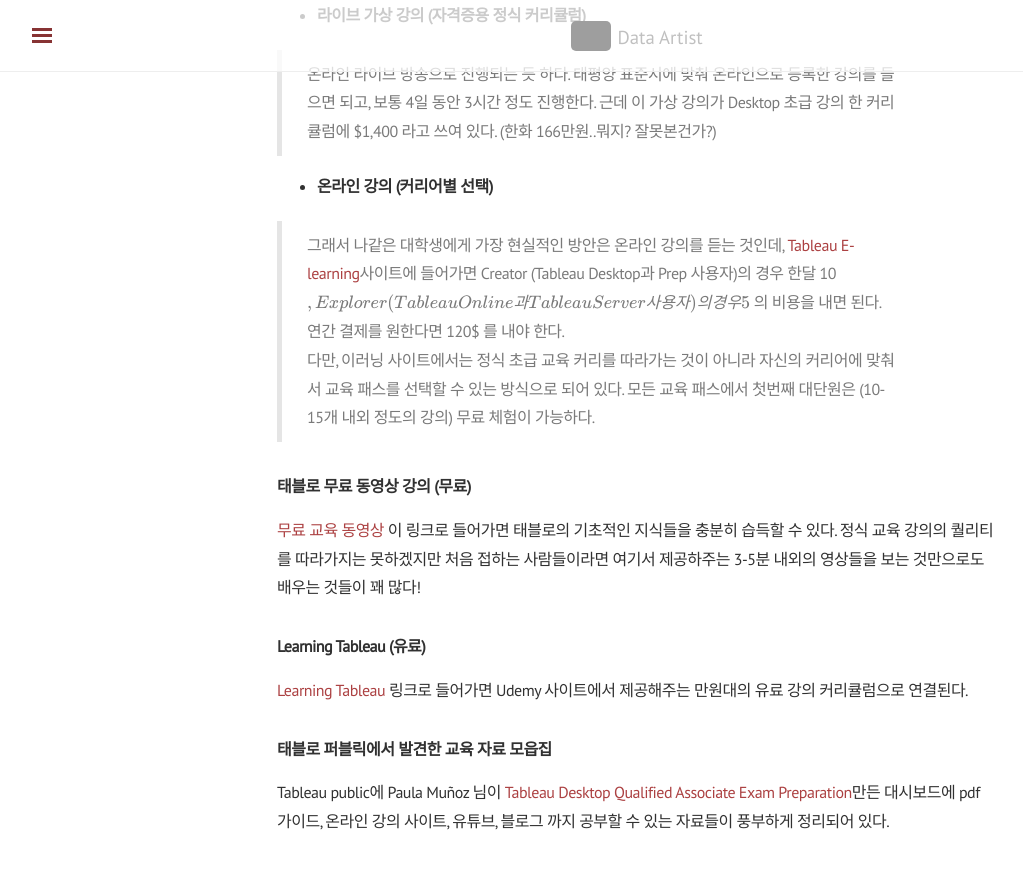
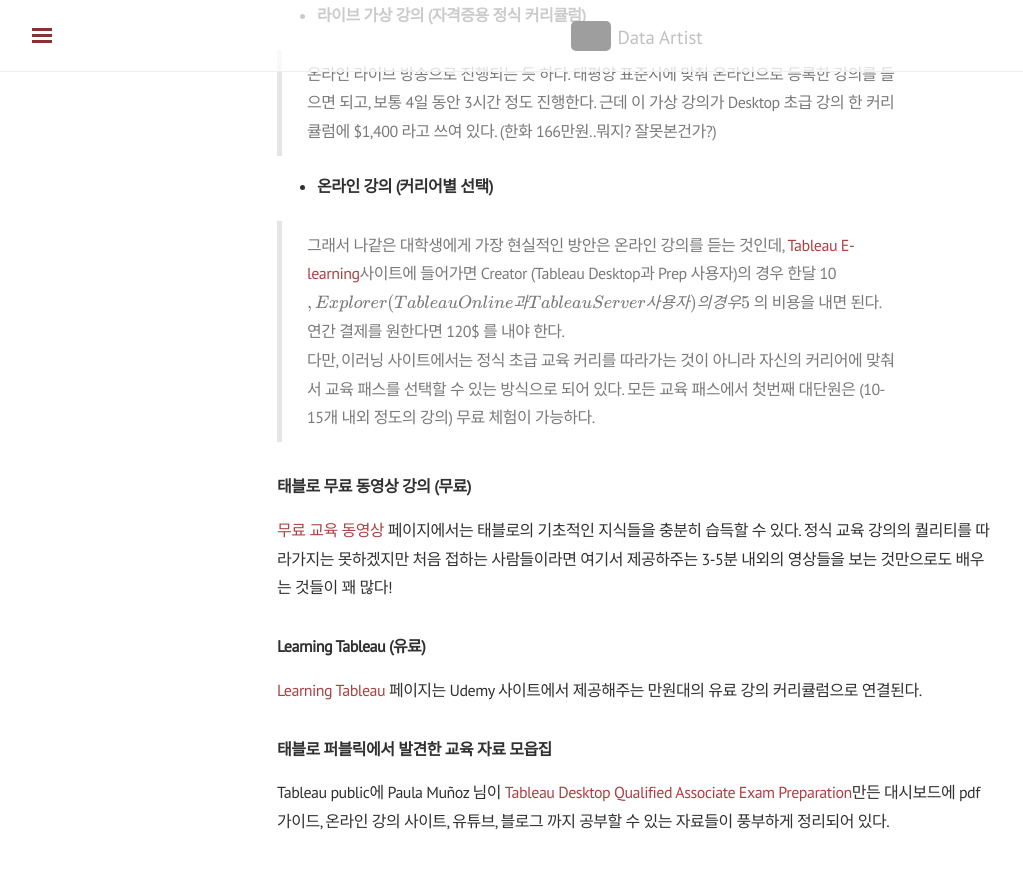
Before and after one commit to shanny924/shanny924.github.io, a Jekyll site: the page built from _posts/2020-01-14-github-with-atom.md, in a window 1280 px wide and 900 px high, scrolled down 4058 px. Shown: the top 869 px of the window, without its empty margins (3-1026 px from the left). Built offline with Jekyll 4.4.1, drawn with Linux system fonts in a browser that asks for light colours; nearby versions of some CDN libraries; formulas are drawn with MathJax 3; grey boxes are pictures that could not be loaded.

Commit message:
Update 2020-01-14-github-with-atom.md

```diff
--- a/_posts/2020-01-14-github-with-atom.md
+++ b/_posts/2020-01-14-github-with-atom.md
@@ -156,13 +156,13 @@
 
 ### 태블로 무료 동영상 강의 (무료)
 
-[무료 교육 동영상](https://www.tableau.com/ko-kr/learn/training/20201) 이 링크로 들어가면 태블로의 기초적인 지식들을 충분히 습득할 수 있다.
+[무료 교육 동영상](https://www.tableau.com/ko-kr/learn/training/20201) 페이지에서는 태블로의 기초적인 지식들을 충분히 습득할 수 있다.
 정식 교육 강의의 퀄리티를 따라가지는 못하겠지만 처음 접하는 사람들이라면 여기서 제공하주는 3-5분 내외의 영상들을 보는 것만으로도 배우는 것들이 꽤 많다!
 
 
 ### Learning Tableau (유료)
 
-[Learning Tableau](https://learningtableau.com/#courses) 링크로 들어가면 Udemy 사이트에서 제공해주는 만원대의 유료 강의 커리큘럼으로 연결된다.
+[Learning Tableau](https://learningtableau.com/#courses) 페이지는 Udemy 사이트에서 제공해주는 만원대의 유료 강의 커리큘럼으로 연결된다.
 
 
 ### 태블로 퍼블릭에서 발견한 교육 자료 모읍집
```
